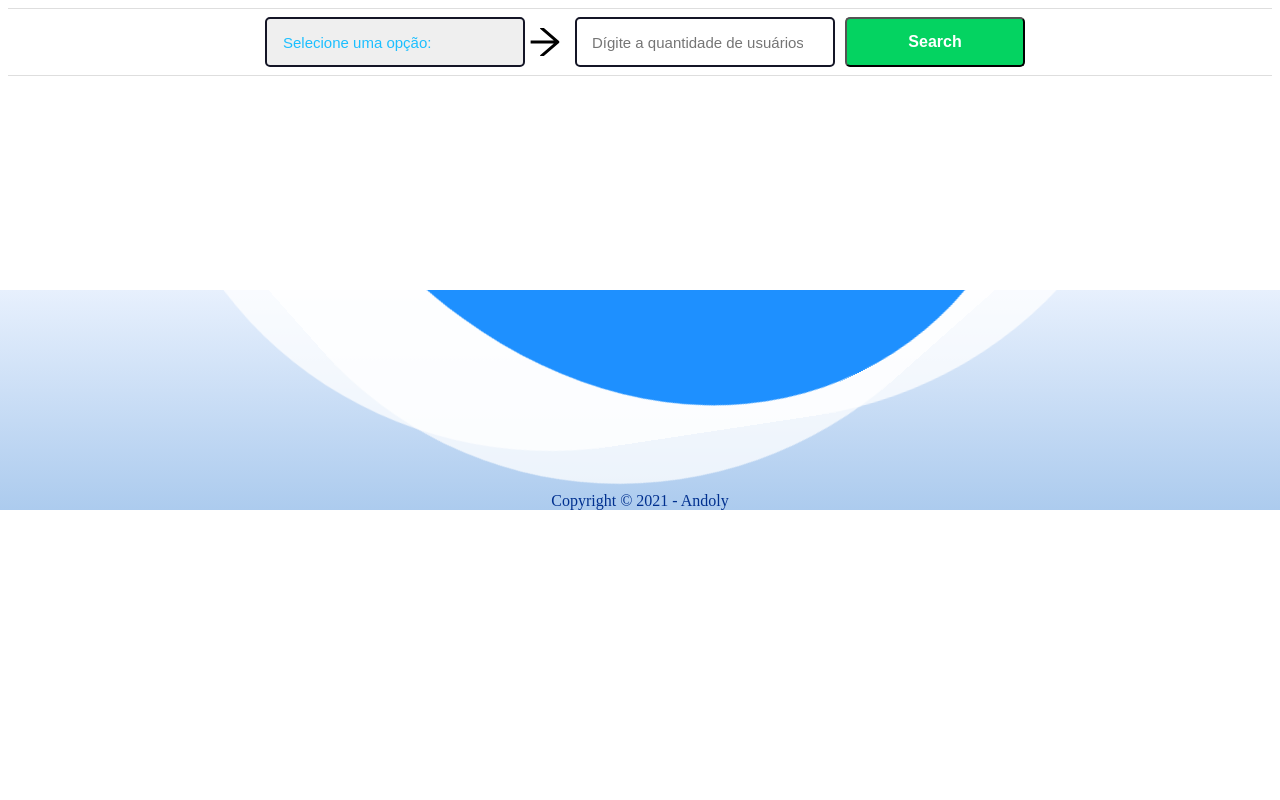
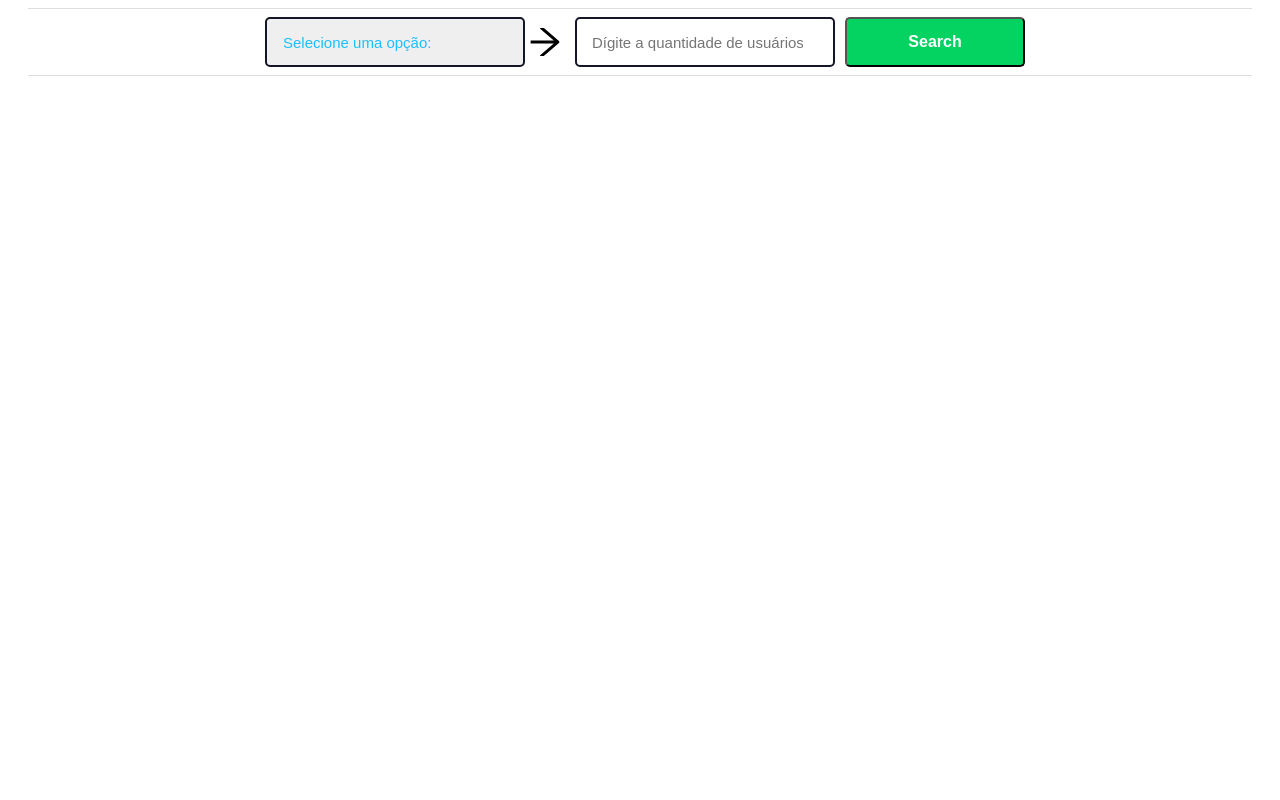
Before and after one commit to Andoly/User_Generator, a React (Create React App) app: page / in a window 1280 px wide. Shown: the top 800 px of the page. Built offline with nearby package versions, Linux system fonts and the light colour scheme.

Commit message:
Finalizar V1

```diff
--- a/src/App.js
+++ b/src/App.js
@@ -1,8 +1,8 @@
 import React from "react";
-import User from "./components/ContainerUser/ContainerUser";
+import Main from "./components/Main/MainGenerator";
 
 const App = () => {
-  return <User />;
+  return <Main style={{ margin: 0 }} />;
 };
 
 export default App;
--- a/src/components/ContainerUser/ContainerUser.js
+++ b/src/components/ContainerUser/ContainerUser.js
@@ -1,13 +1,12 @@
-import React, { Fragment, useState, useEffect } from "react";
+import React, { useState, useEffect } from "react";
 import { AiOutlineArrowRight } from "react-icons/ai";
 
 import SelectComponent from "../Select/Index";
 import Button from "../Button/Index";
 import Input from "../Input/Index";
 import LoadingComponent from "../Loading/Loading";
-import Footer from "../Footer/Footer";
 
-import { Form, LoadingWrapper, User } from "./styles";
+import { MainContainer, Form, LoadingWrapper, User } from "./styles";
 import UserCard from "../UserCard/UserCard";
 
 const mainOption = [
@@ -50,6 +49,7 @@ const ContainerUser = () => {
 
   console.log(userInform);
 
+
   useEffect(() => {
     if (selectMain !== "") {
       setSelectCountry("");
@@ -73,10 +73,11 @@ const ContainerUser = () => {
     event.preventDefault();
     const headers = new Headers();
     headers.append("Context-Type", "application/json");
-    headers.append('Accept', 'application/json');
+    headers.append("Accept", "application/json");
 
     if (checkInput() && getRequest()) {
       setLoadingRequest(true);
+      console.log(counter)
       fetch(`https://randomuser.me/api/${getRequest()}&results=${counter}`, {
         headers,
       }).then((response) => {
@@ -92,7 +93,7 @@ const ContainerUser = () => {
   };
 
   return (
-    <Fragment>
+    <MainContainer>
       <hr style={{ border: "none", borderTop: "1px solid #dedede" }} />
       <Form onSubmit={(event) => handleRequestUser(event)}>
         <SelectComponent
@@ -131,8 +132,7 @@ const ContainerUser = () => {
             return <UserCard key={index} {...person} />;
           })}
       </User>
-      <Footer />
-    </Fragment>
+    </MainContainer>
   );
 };
 
--- a/src/components/ContainerUser/styles.js
+++ b/src/components/ContainerUser/styles.js
@@ -1,9 +1,18 @@
 import styled from "styled-components";
+
+export const MainContainer = styled.div`
+  min-height: 100vh;
+  position: relative;
+  margin: 0 20px;
+`
 
 export const Form = styled.form`
   display: flex;
   justify-content: center;
   align-items: center;
+  @media (max-width: 800px) {
+    flex-direction: column;
+  }
 `;
 
 export const LoadingWrapper = styled.div`
--- a/src/components/Footer/styles.js
+++ b/src/components/Footer/styles.js
@@ -4,7 +4,8 @@ import { shade } from 'polished'
 export const Wrapper = styled.div`
   width: 100%;
   height: 220px;
-  position: absolute;
+  position: relative;
+  bottom: -120px;
   left: 50%;
   top: 50%;
   transform: translate(-50%, -50%);
@@ -15,7 +16,7 @@ export const Wrapper = styled.div`
   align-items: center;
   justify-content: flex-end;
   color: #00308f;
-  font-weight: 500;
+  font-weight: 600;
 `;
 export const Wave = styled.div`
   width: 1000px;
--- a/src/components/Input/styles.js
+++ b/src/components/Input/styles.js
@@ -11,5 +11,8 @@ export const Input = styled.input`
   margin-left: 10px;
   box-sizing: border-box;
   border-radius: 5px;
+  @media (max-width: 800px) {
+    margin: 10px 0;
+  }
 
 `;
--- /dev/null
+++ b/src/components/Main/MainGenerator.js
@@ -0,0 +1,14 @@
+import React, { Fragment} from 'react';
+import ContainerUser from '../ContainerUser/ContainerUser'
+import Footer from "../Footer/Footer";
+
+const MainGenerator = () => {
+  return (
+    <Fragment>
+      <ContainerUser/>
+      <Footer />
+    </Fragment>
+  );
+}
+
+export default MainGenerator;
--- a/src/components/Select/styles.js
+++ b/src/components/Select/styles.js
@@ -15,4 +15,8 @@ export const SelectComponent = styled.select`
   margin-left: 10px;
   border-radius: 5px;
   cursor: pointer;
+
+  @media (max-width: 800px) {
+    margin: 20px 0;
+  }
 `;
--- a/src/components/UserCard/UserCard.js
+++ b/src/components/UserCard/UserCard.js
@@ -1,13 +1,15 @@
 import React, { Fragment } from "react";
+import { GrMapLocation } from "react-icons/gr"
 import {
   Card,
   CardColumnFront,
   CardColumnBack,
   Image,
   CardTitle,
+  CardSubTitle,
 } from "./styles";
 
-const UserCard = ({ name, picture, nat }) => {
+const UserCard = ({ name, picture, location, email, dob, login, cell }) => {
   const nameFull = () => {
     return `${name.first} ${name.last}`;
   };
@@ -17,10 +19,19 @@ const UserCard = ({ name, picture, nat }) => {
         <CardColumnFront>
           <Image src={picture.large} alt={name} />
           <CardTitle>{nameFull()}</CardTitle>
-          {nat}
         </CardColumnFront>
         <CardColumnBack>
-          AAAAAAAAA
+        <CardSubTitle><span className="span">País: </span>{location.country}</CardSubTitle>
+        <CardSubTitle><span className="span">Estado: </span>{location.state}</CardSubTitle>
+        <CardSubTitle><span className="span">Cidade: </span>{location.city}</CardSubTitle>
+          <CardSubTitle><span className="span">Rua: </span>{location.street.name}</CardSubTitle>
+          <CardSubTitle><span className="span">Email: </span>{email}</CardSubTitle>
+          <CardSubTitle><span className="span">Username: </span>{login.username}</CardSubTitle>
+          <CardSubTitle><span className="span">Idade: </span>{dob.age} anos</CardSubTitle>
+          <CardSubTitle><span className="span">Celular: </span>{cell}</CardSubTitle>
+
+          <GrMapLocation size={35} />
+
         </CardColumnBack>
       </Card>
     </Fragment>
--- a/src/components/UserCard/styles.js
+++ b/src/components/UserCard/styles.js
@@ -1,8 +1,10 @@
 import styled from "styled-components";
+import { shade } from "polished";
 
 export const Card = styled.div`
   width: auto;
   height: auto;
+  min-height: 220px;
   border-radius: 5px;
   border: 1px solid #141526;
   display: flex;
@@ -26,25 +28,48 @@ export const CardColumnFront = styled.div`
   align-items: center;
   backface-visibility: hidden;
   background-color: #25282c;
+  padding: 15px 10px;
+  box-sizing: border-box;
+  cursor: pointer;
 `;
 
 export const CardColumnBack = styled.div`
   transform: rotateY(180deg);
   position: absolute;
+  padding: 15px 0 15px 10px;
+  box-sizing: border-box;
   display: flex;
   flex-direction: column;
-  align-items: center;
+  align-items: flex-start;
   backface-visibility: visible;
+  width: 100%;
+  height: 100%;
+  background-color: ${shade(-1, "#25282c")};
 `;
 
 export const Image = styled.img`
   width: 120px;
   height: 120px;
   border-radius: 100%;
-  border: 2px solid #141526;
+  margin-bottom: 10px;
+  border: 3px solid #060c73;
 `;
 
 export const CardTitle = styled.h2`
   font-size: 18px;
+  font-weight: 500;
+  margin: 0;
   color: #fff;
-`
+`;
+export const CardSubTitle = styled.p`
+  font-size: 14px;
+  font-weight: 500;
+  margin: 1px;
+  color: #f5f0f0;
+
+  .span {
+    color: #060c73;
+    font-size: 14px;
+    font-weight: 600;
+  }
+`;
```
Also changed, not shown: 1 other file (tests, documents, lock files or other folders).
